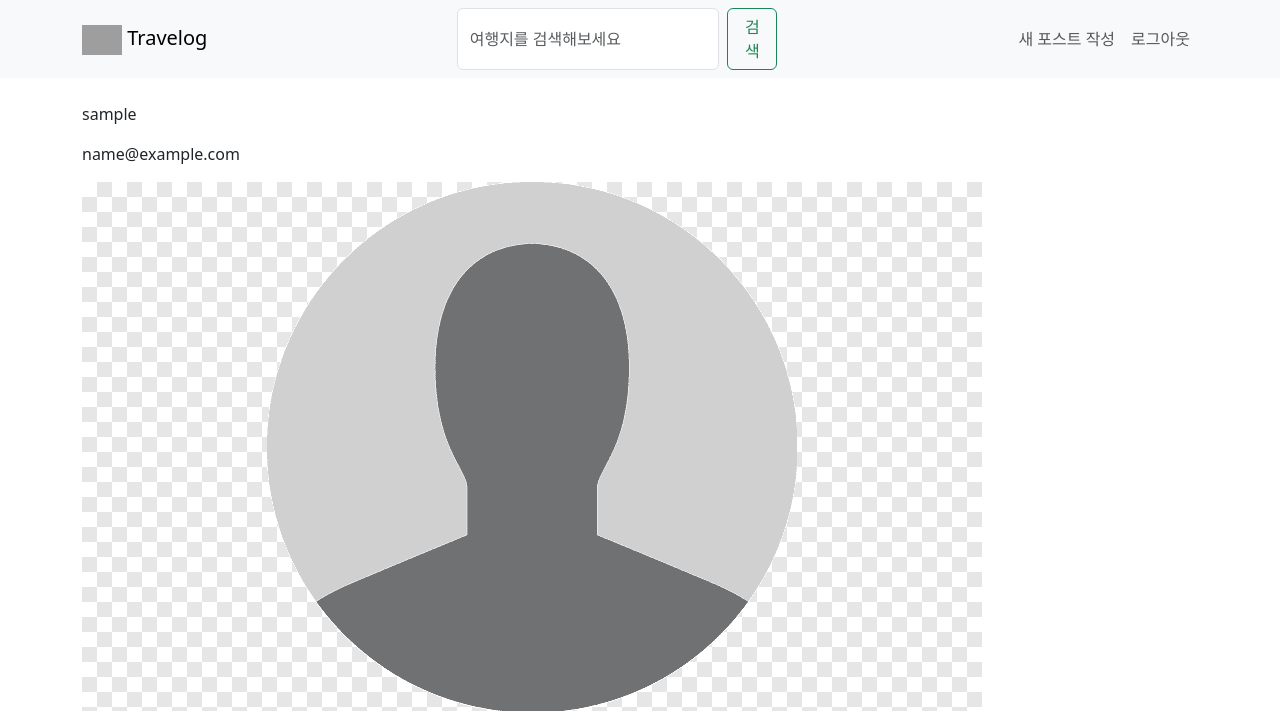
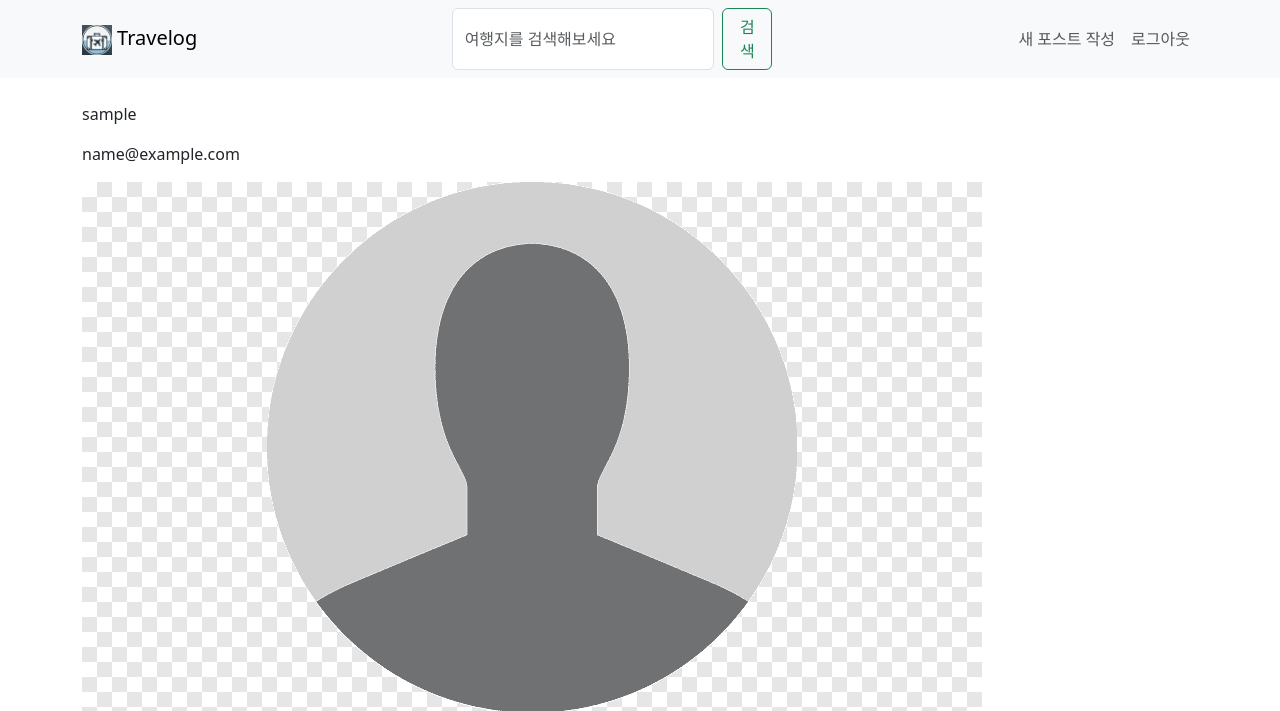
Before and after one commit to smahn9123/django-travelog, a Django app: page /accounts/profile/ in a window 1280 px wide. Shown: the top 711 px of the page. Run offline with Django 5.2, Linux system fonts and the light colour scheme; the visitor is signed in with stand-in values (Sample User, id 1); some libraries are stand-ins or nearby versions; grey boxes are pictures that could not be loaded.

Commit message:
💄 add main logo

```diff
--- a/templates/base.html
+++ b/templates/base.html
@@ -14,8 +14,8 @@
     <nav class="navbar navbar-expand-lg navbar-light bg-light">
       <div class="container">
         <!-- 메인 로고 -->
-        <a class="navbar-brand" href="{% url 'home' %}">
-          <img src="{% static 'images/Travelog.webp' %}" alt="Travelog" height="30">
+        <a class="navbar-brand" href="{% url 'post_list' %}">
+          <img src="{% static 'images/Travelog.png' %}" alt="Travelog" height="30">
           Travelog
         </a>
 
```
Also changed, not shown: static/images/Travelog.png (added).
